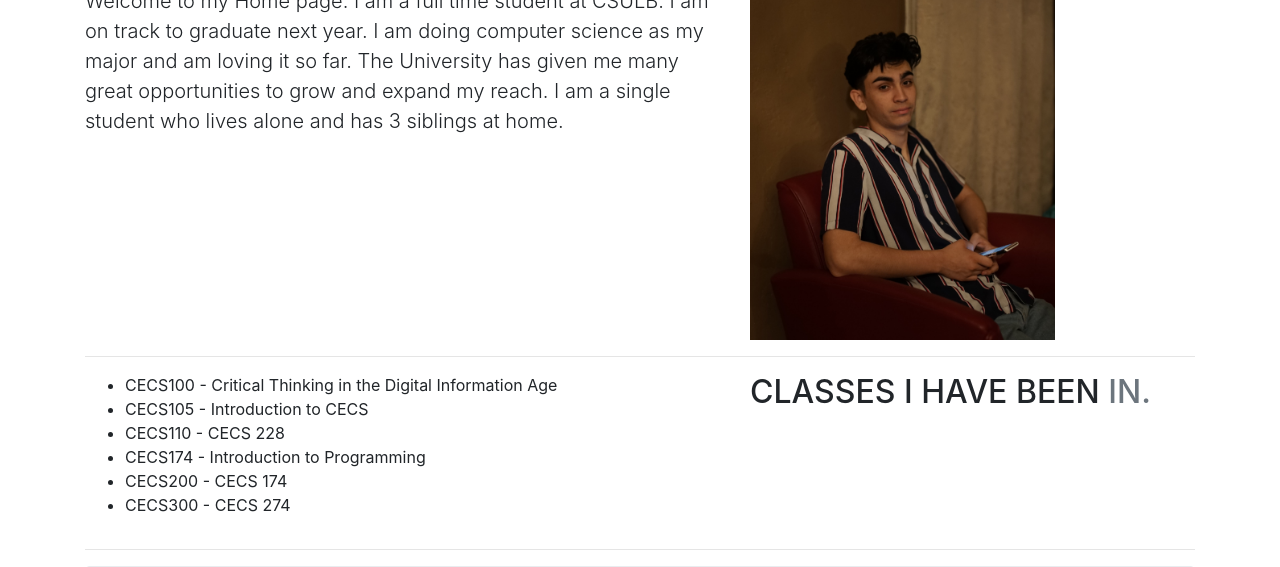
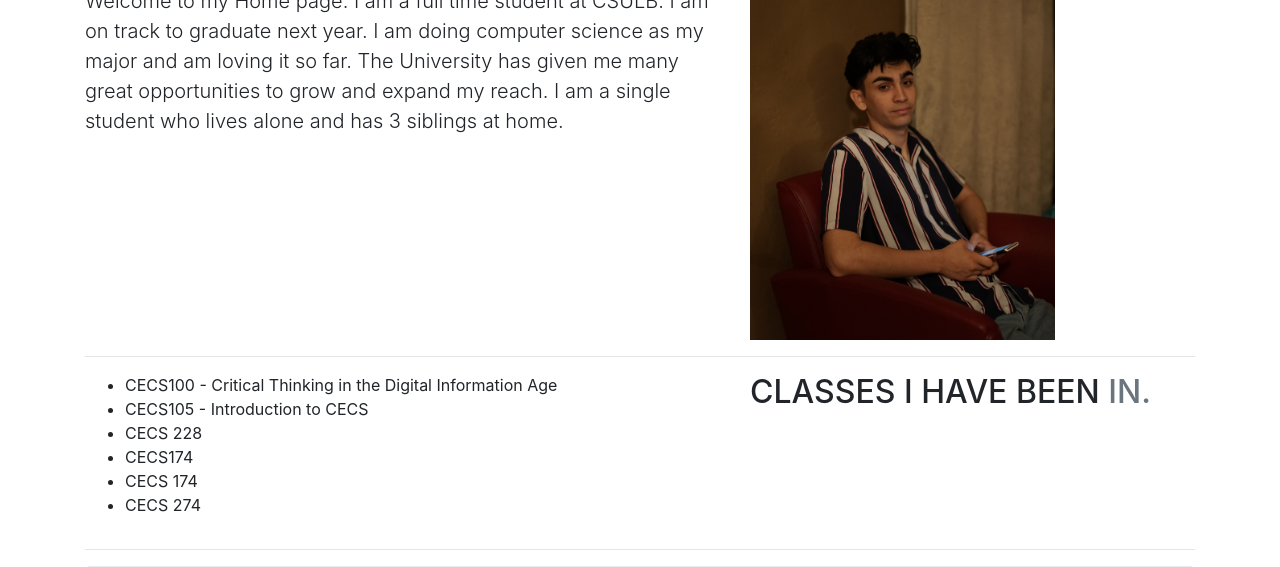
Before and after one commit to coltranepadawan/Bootstrap, a plain HTML site: page index.html in a window 1280 px wide. Shown: the part 359-926 px from the top of the page. Drawn offline with nearby package versions, Linux system fonts and the light colour scheme.

Commit message:
Update index.html

```diff
--- a/index.html
+++ b/index.html
@@ -1,7 +1,7 @@
 <!DOCTYPE html>
 <html lang="en">
 <head>
-  <title>Roni Joshua Zubiate - A little about me</title>
+  <title>Joshua Zubiate - A little about me</title>
   <meta charset="utf-8">
   <meta name="viewport" content="width=device-width, initial-scale=1">
   <link rel="stylesheet" href="https://maxcdn.bootstrapcdn.com/bootstrap/4.5.2/css/bootstrap.min.css">
@@ -46,10 +46,10 @@ I am a single student who lives alone and has 3 siblings at home.</p>
           <ul>
           <li>CECS100 - Critical Thinking in the Digital Information Age</li>
             <li>CECS105 - Introduction to CECS</li>
-          <li>CECS110 - CECS 228</li>
-            <li>CECS174 - Introduction to Programming</li>
-            <li>CECS200 - CECS 174</li>
-            <li>CECS300 - CECS 274</li>
+          <li>CECS 228</li>
+            <li>CECS174</li>
+            <li>CECS 174</li>
+            <li>CECS 274</li>
 
           </ul>
 
```
